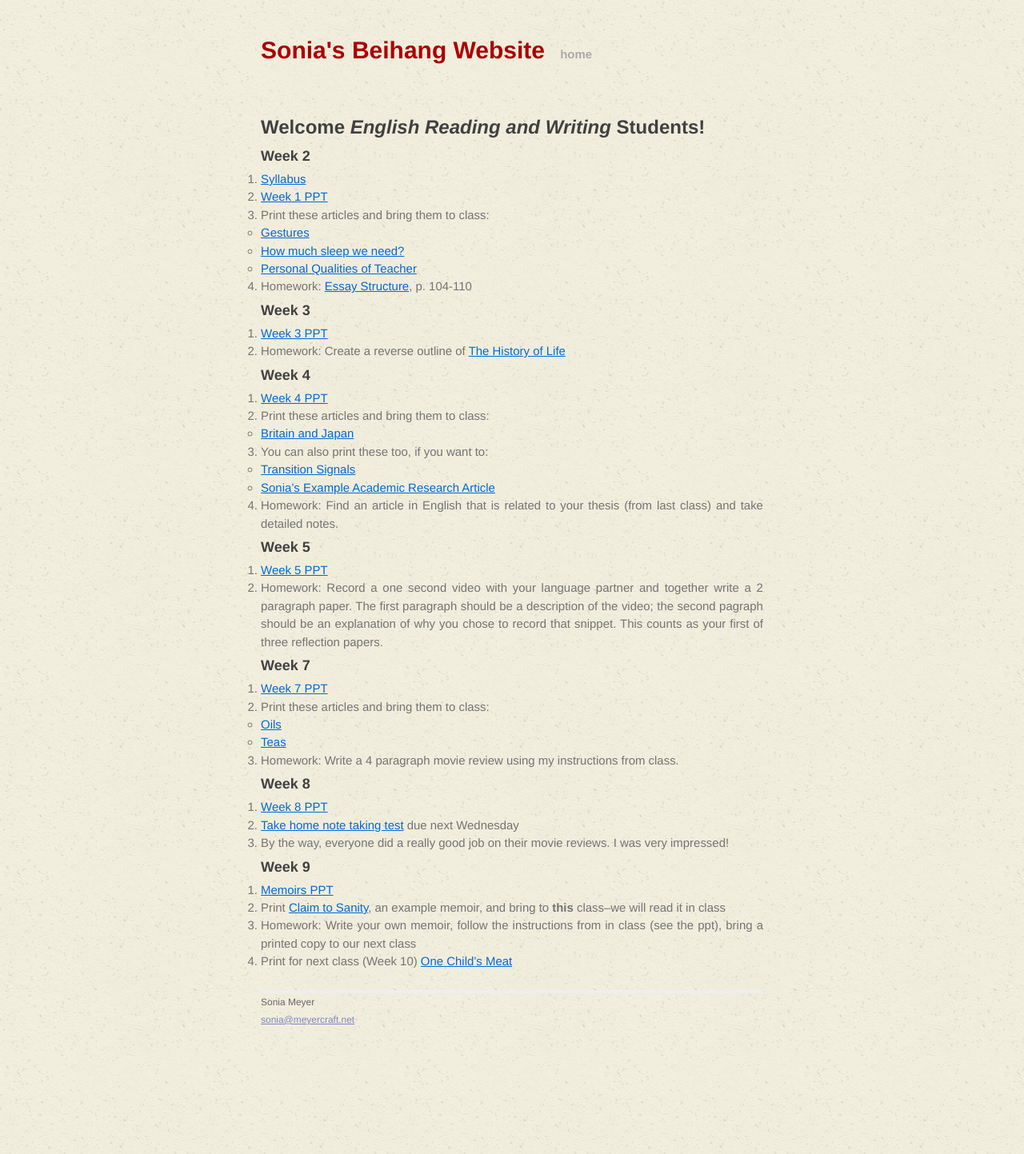
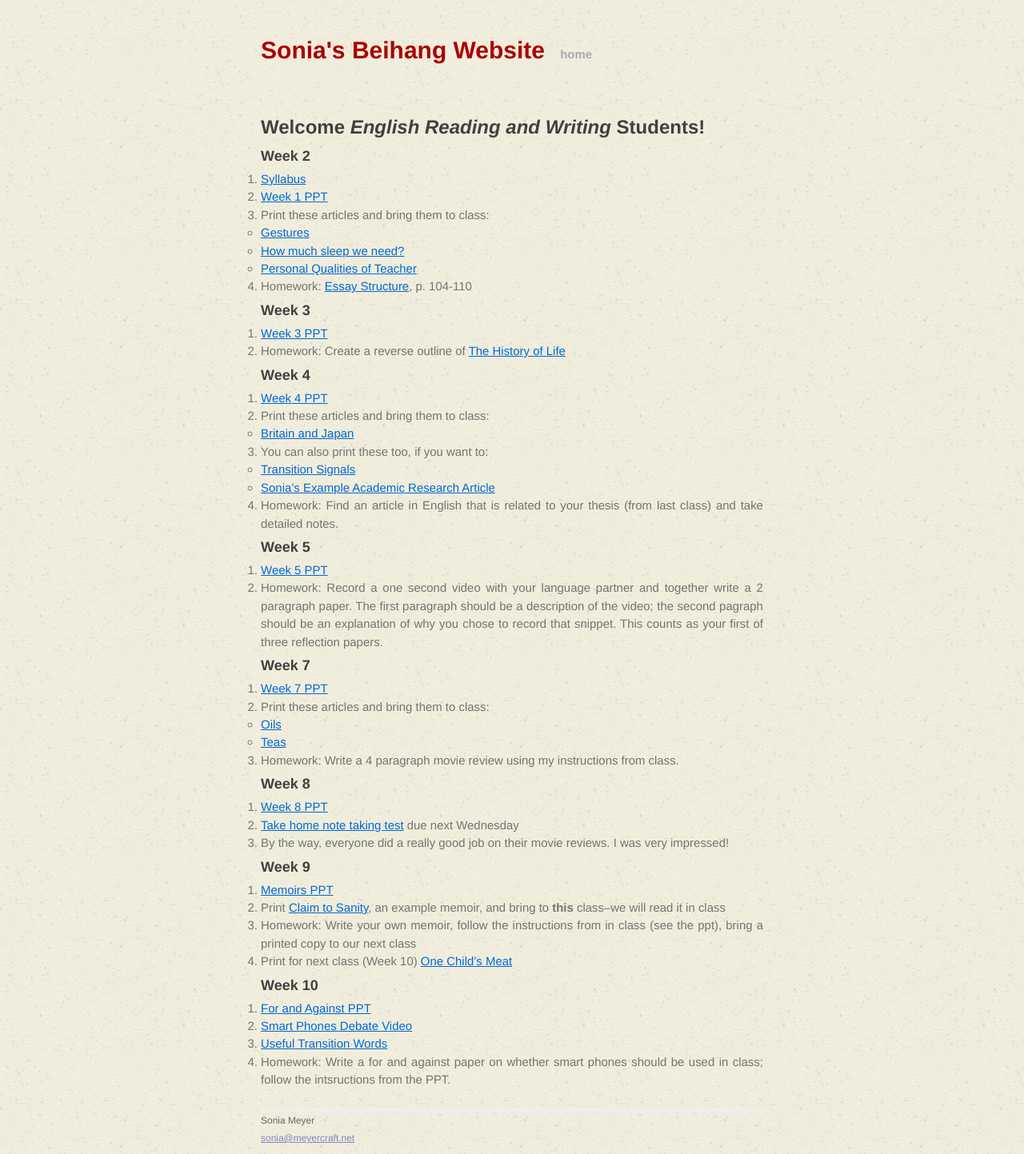
Before and after one commit to soniawmeyer/soniameyer-beihang-students-website, a Jekyll site: the page built from classes/s1s4rw.md, in a window 1280 px wide. Shown: the whole page at 80% size. Built offline with Jekyll 4.4.1, drawn with Linux system fonts in a browser that asks for light colours.

Commit message:
week 10-for and against

```diff
--- a/classes/s1s4rw.md
+++ b/classes/s1s4rw.md
@@ -54,3 +54,9 @@ title: Professor Sonia Meyer's Beihang Website
 2. Print [Claim to Sanity](https://www.dropbox.com/s/1leethnn33sdibg/Claim%20to%20Sanity-Excerpts.doc), an example memoir, and bring to **this** class--we will read it in class
 3. Homework: Write your own memoir, follow the instructions from in class (see the ppt), bring a printed copy to our next class
 2. Print for next class (Week 10) [One Child's Meat](https://www.dropbox.com/s/dycrq493ix38awu/W4-One%20Child%27s%20Meat%20%28to%20print%29.pdf)
+
+### Week 10
+1. [For and Against PPT](https://www.dropbox.com/s/zhq6y7625loqedk/RWW10-ForandAgainst.ppt)
+4. [Smart Phones Debate Video](https://www.dropbox.com/s/isy1dp9r37lbgp3/W14%3F-Argument%20Structures%20about%20Smartphones.mp4)
+3. [Useful Transition Words](https://www.dropbox.com/s/rqhjvwi9baksj39/Useful%20Transition%20Words-F%26A.pdf)
+5. Homework: Write a for and against paper on whether smart phones should be used in class; follow the intsructions from the PPT.
```
